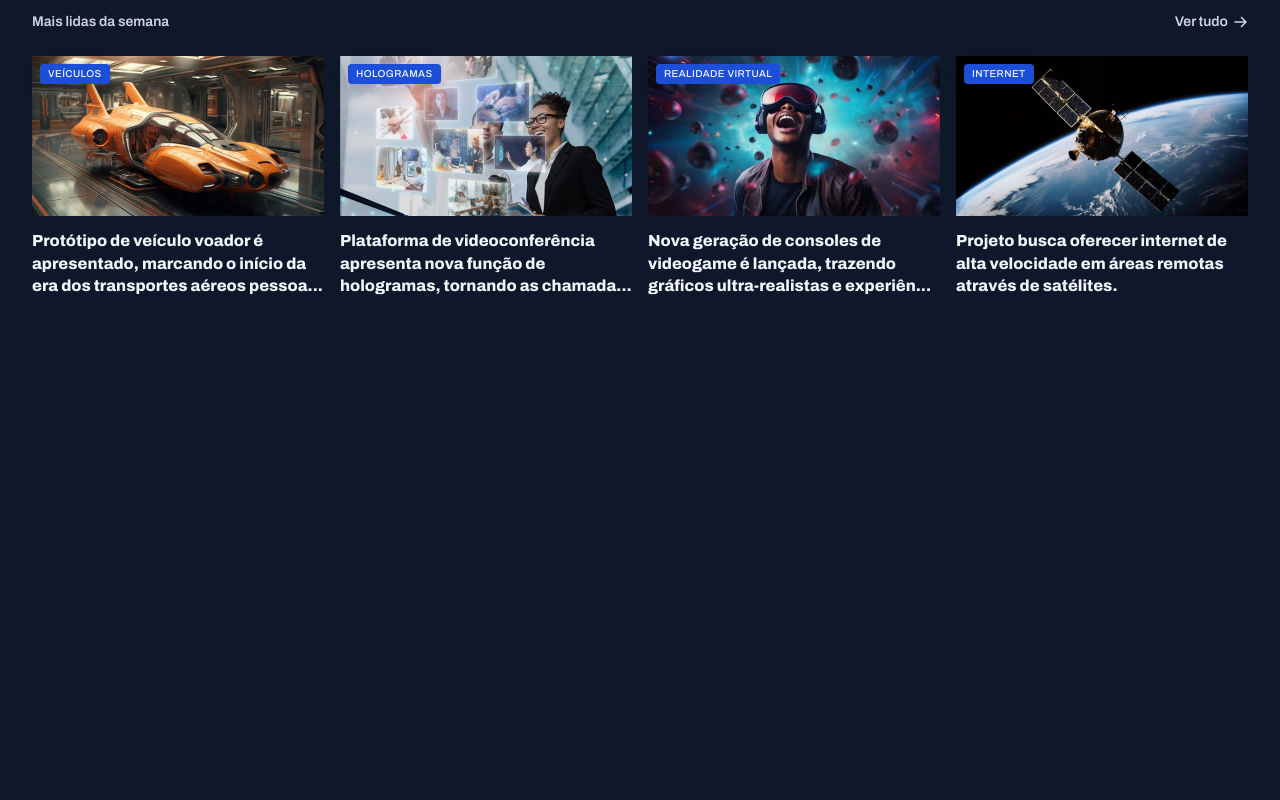
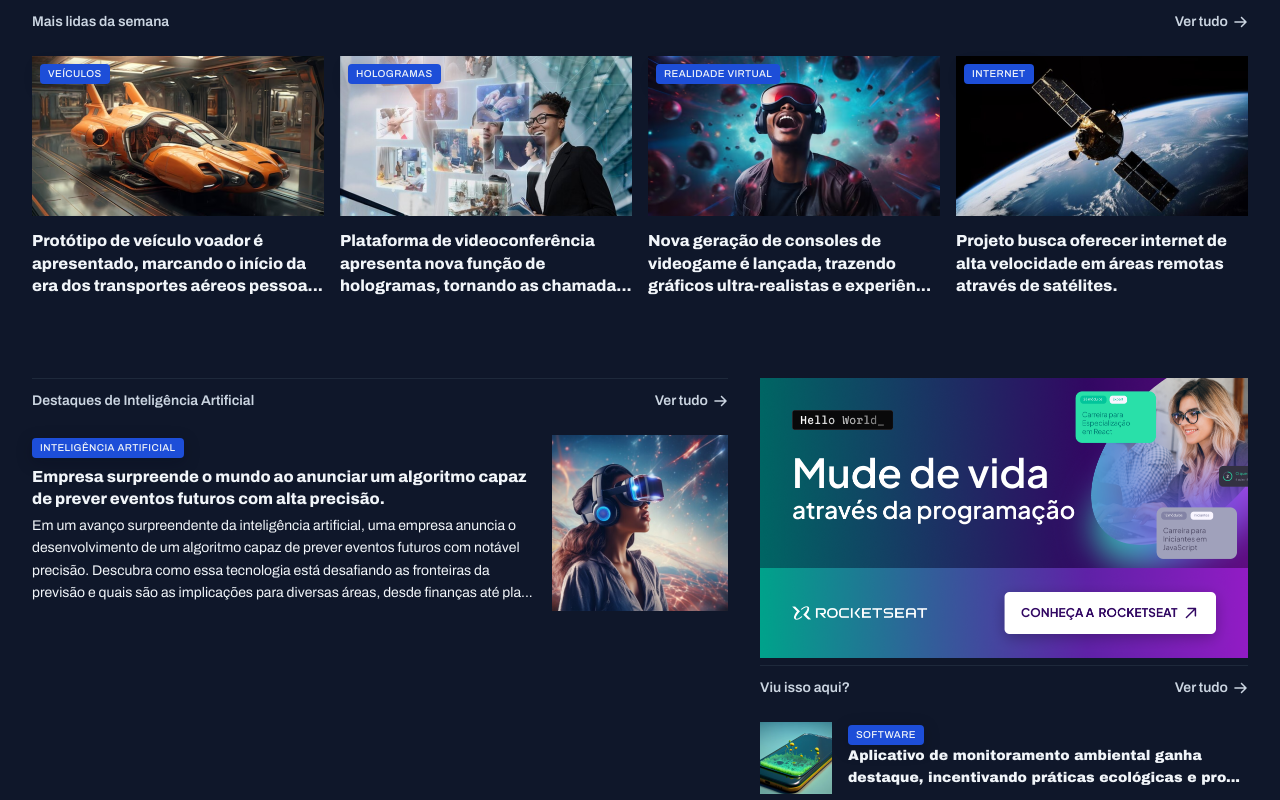
Before and after one commit to gqueico/tech-news, a plain HTML site: page index.html in a window 1280 px wide. Shown: the part 676-1476 px from the top of the page. Before the commit the page ends 974 px from the top, so only its background shows below. Drawn offline with Linux system fonts and the light colour scheme.

Commit message:
:construction: Work in progress

```diff
--- a/index.html
+++ b/index.html
@@ -6,7 +6,7 @@
     <title>Tech News | Portal de notícias</title>
     <link rel="preconnect" href="https://fonts.googleapis.com">
     <link rel="preconnect" href="https://fonts.gstatic.com" crossorigin>
-    <link rel="stylesheet" href="https://fonts.googleapis.com/css2?family=Archivo:ital,wght@0,100..900;1,100..900&family=Poppins:wght@400;500;600;800&display=swap">
+    <link rel="stylesheet" href="https://fonts.googleapis.com/css2?family=Archivo+Black&family=Archivo:ital,wght@0,100..900;1,100..900&family=Poppins:ital,wght@0,100;0,200;0,300;0,400;0,500;0,600;0,700;0,800;0,900;1,100;1,200;1,300;1,400;1,500;1,600;1,700;1,800;1,900&display=swap">
     <link rel="stylesheet" href="./styles/index.css">
   </head>
   <body>
@@ -151,6 +151,63 @@
           </figure>
         </div>
       </section>
+
+      <section id="ai">
+        <header class="grid grid-flow-col">
+          <h3>Destaques de Inteligência Artificial</h3>
+
+          <a href="#" class="grid grid-flow-col">Ver tudo<span></span></a>
+        </header>
+
+        <div class="grid gap-32">
+          <article class="grid grid-flow-col gap-16">
+            <div>
+              <span class="content-tag">Inteligência Artificial</span>
+
+              <h2 class="text-xl">
+                Empresa surpreende o mundo ao anunciar um algoritmo capaz de prever eventos futuros com alta precisão.
+              </h2>
+
+              <p class="text-sm">
+                Em um avanço surpreendente da inteligência artificial, uma empresa anuncia o desenvolvimento de um algoritmo capaz de prever eventos futuros com notável precisão. Descubra como essa tecnologia está desafiando as fronteiras da previsão e quais são as implicações para diversas áreas, desde finanças até pla...
+              </p>
+            </div>
+
+            <div>
+              <img src="./assets/images/Image 10.png" alt="Empresa surpreende o mundo ao anunciar um algoritmo capaz de prever eventos futuros com alta precisão.">
+            </div>
+          </article>
+        </div>
+      </section>
+
+      <aside>
+        <div id="ads">
+          <img src="./assets/Ads.png" alt="">
+        </div>
+
+        <section id="more">
+          <header class="grid grid-flow-col">
+          <h3>Viu isso aqui?</h3>
+
+          <a href="#" class="grid grid-flow-col">Ver tudo<span></span></a>
+        </header>
+
+        <div class="grid gap32">
+          <article class="grid grid-flow-col gap-16">
+            <div>
+              <img src="./assets/images/Image 14.png" alt="Aplicativo de monitoramento ambiental ganha destaque, incentivando práticas ecológicas e promovendo a conscientização.">
+            </div>
+
+            <div>
+              <span class="content-tag">Software</span>
+              <h2 class="text-sm">
+                Aplicativo de monitoramento ambiental ganha destaque, incentivando práticas ecológicas e pro...
+              </h2>
+            </div>
+          </article>
+        </div>
+        </section>
+      </aside>
     </main>
   </body>
 </html>
--- a/styles/global.css
+++ b/styles/global.css
@@ -54,7 +54,11 @@ img {
 }
 
 main {
+  grid-template-areas: "featured featured"
+                       "weekly weekly"
+                       "ai aside";
   row-gap: 80px;
+  column-gap: 32px;
   margin-top: 40px;
 }
 
--- a/styles/sections.css
+++ b/styles/sections.css
@@ -24,6 +24,8 @@ section {
 }
 
 #featured {
+  grid-area: featured;
+
   img {
     height: 100%;
     object-fit: cover;
@@ -59,6 +61,8 @@ section {
 }
 
 #weekly {
+  grid-area: weekly;
+
   &>div {
     grid-template-columns: repeat(4, 292px);
   }
@@ -81,3 +85,34 @@ section {
     }
   }
 }
+
+#ai {
+  grid-area: ai;
+  width: 696px;
+
+  img {
+    width: 176px;
+    aspect-ratio: 1/1;
+    object-fit: cover;
+  }
+
+  h2 {
+    margin-block: 8px 4px;
+  }
+}
+
+aside {
+  grid-area: aside;
+}
+
+#more {
+  img {
+    width: 72px;
+    aspect-ratio: 1/1;
+    object-fit: cover;
+  }
+
+  h2 {
+    font-family: "Archivo Black", sans-serif;
+  }
+}
--- a/styles/utility.css
+++ b/styles/utility.css
@@ -12,6 +12,10 @@
 
 .gap-16 {
   gap: 16px;
+}
+
+.gap-32 {
+  gap: 32px;
 }
 
 .text-2xl {
```
